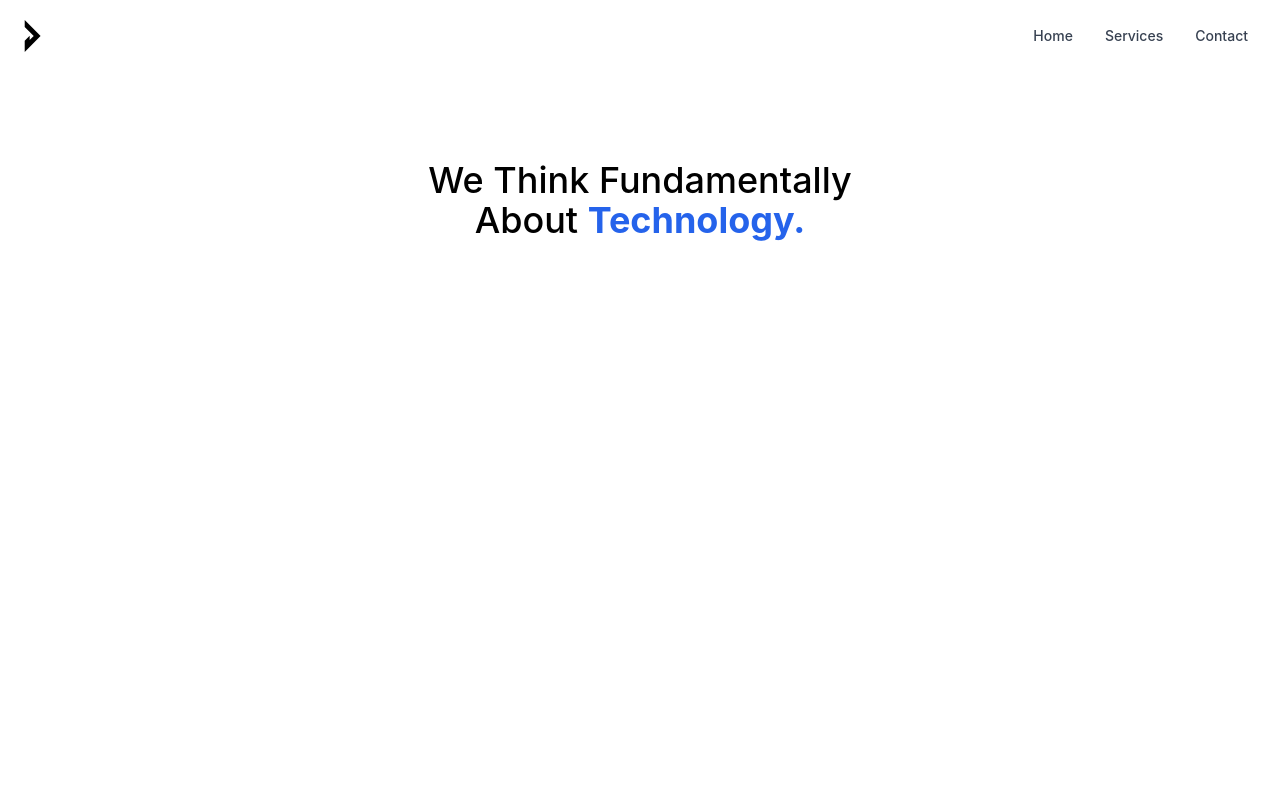
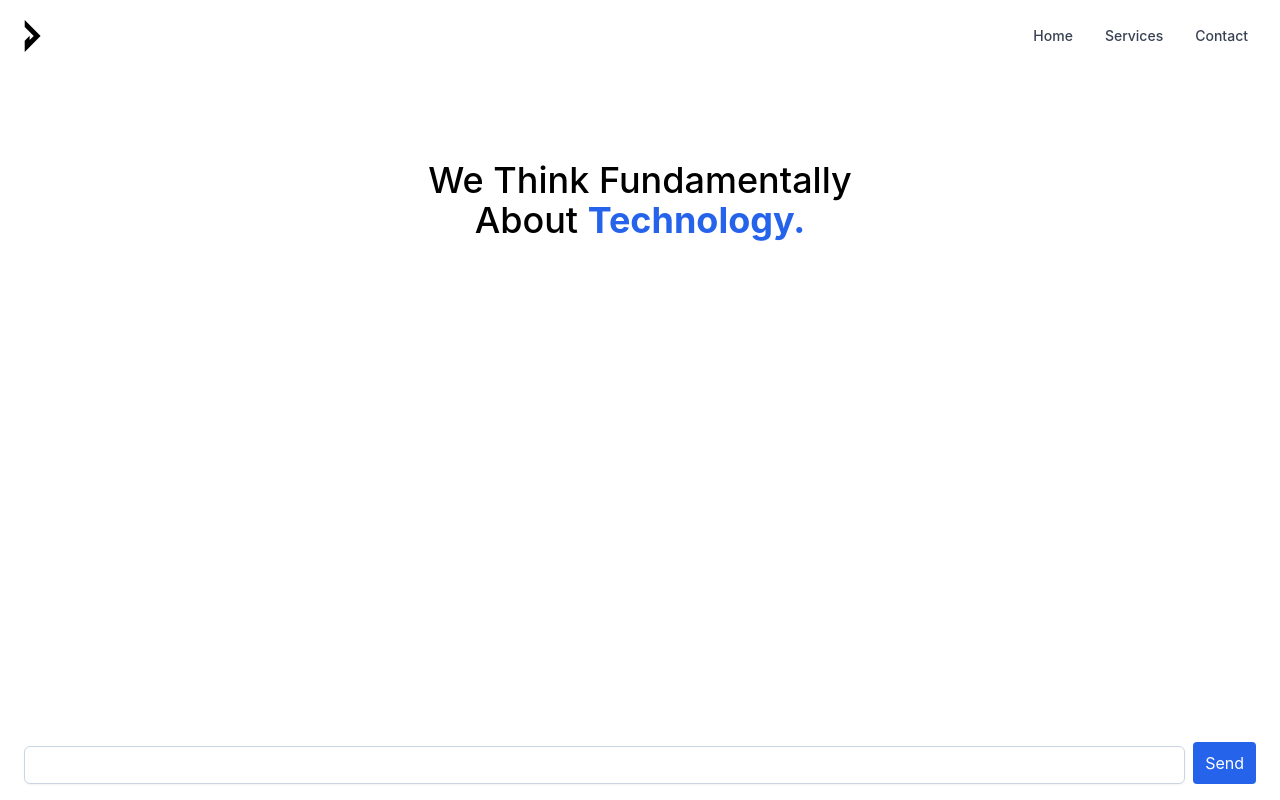
Before and after one commit to testprocess/react-chat, a React (Create React App) app: page / in a window 1280 px wide. Built offline with nearby package versions, Linux system fonts and the light colour scheme.

Commit message:
feat: create input form
+ 입력 폼

```diff
--- a/src/App.tsx
+++ b/src/App.tsx
@@ -1,12 +1,16 @@
 import './App.css';
 import Navbar from "./components/Navbar"
 import Header from "./components/Header"
+import InputForm from "./components/Input"
 
 function App() {
   return (
     <div className="App h-full">
       <Navbar></Navbar>
       <Header></Header>
+
+
+      <InputForm></InputForm>
     </div>
   );
 }
--- /dev/null
+++ b/src/components/Input.tsx
@@ -0,0 +1,14 @@
+
+
+function InputForm() {
+    return (
+        <div className="fixed bottom-0 left-0 px-6 py-4 w-full">
+            <div className="flex justify-start">
+                <input type="text" name="" id="" className="mt-1 block w-full px-3 py-2 bg-white border border-slate-300 rounded-md text-sm shadow-sm placeholder-slate-400 focus:outline-none focus:border-sky-500 focus:ring-1 focus:ring-sky-500" />
+                <button className="bg-blue-600 text-white px-3 py-2 ml-2 rounded">Send</button>
+            </div>
+        </div>
+    );
+  }
+
+export default InputForm;
--- a/src/index.css
+++ b/src/index.css
@@ -3,6 +3,7 @@
 @tailwind utilities;
 
 html, body {
+  height: 100%;
   margin: 0;
   font-family: -apple-system, BlinkMacSystemFont, 'Segoe UI', 'Roboto', 'Oxygen',
     'Ubuntu', 'Cantarell', 'Fira Sans', 'Droid Sans', 'Helvetica Neue',
```
